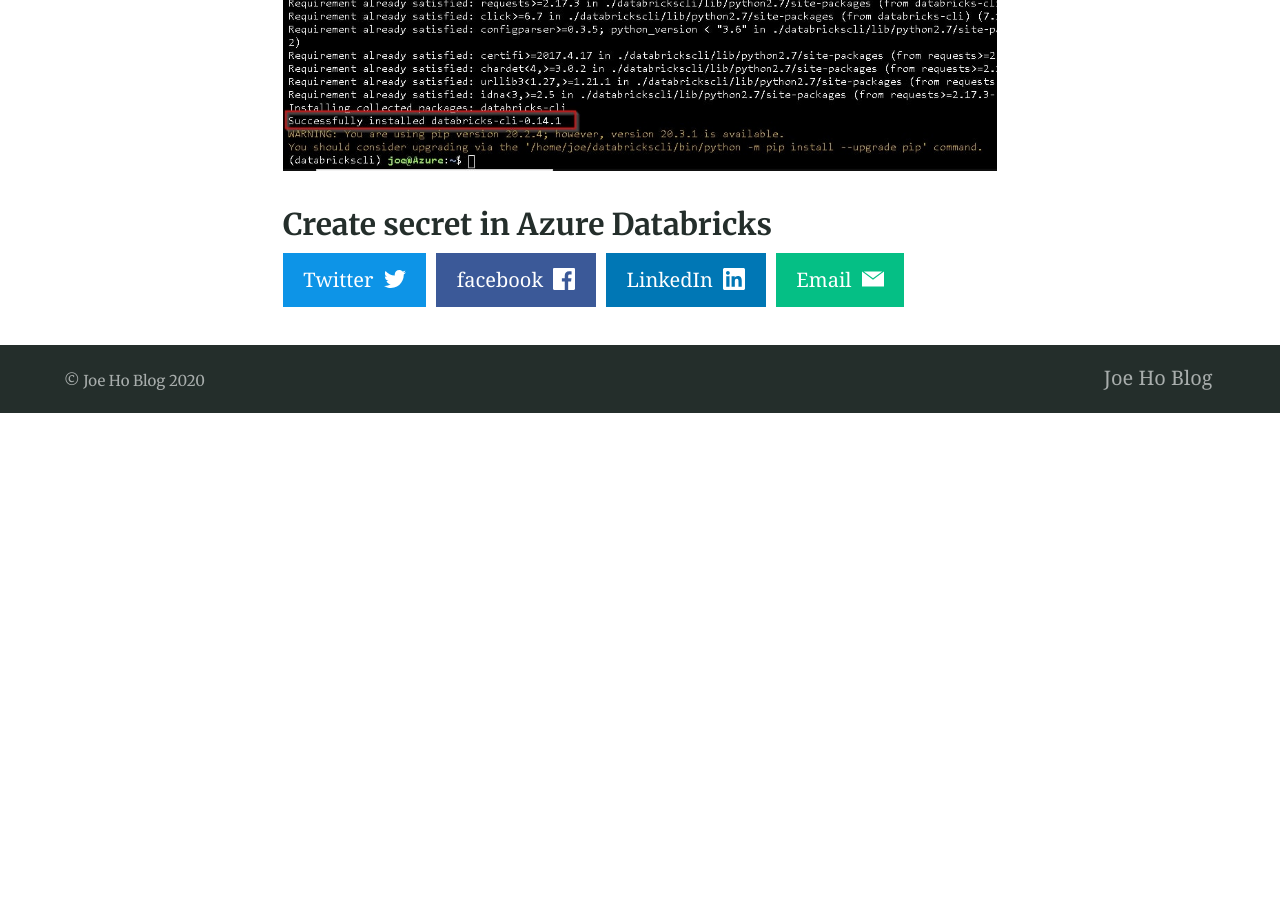
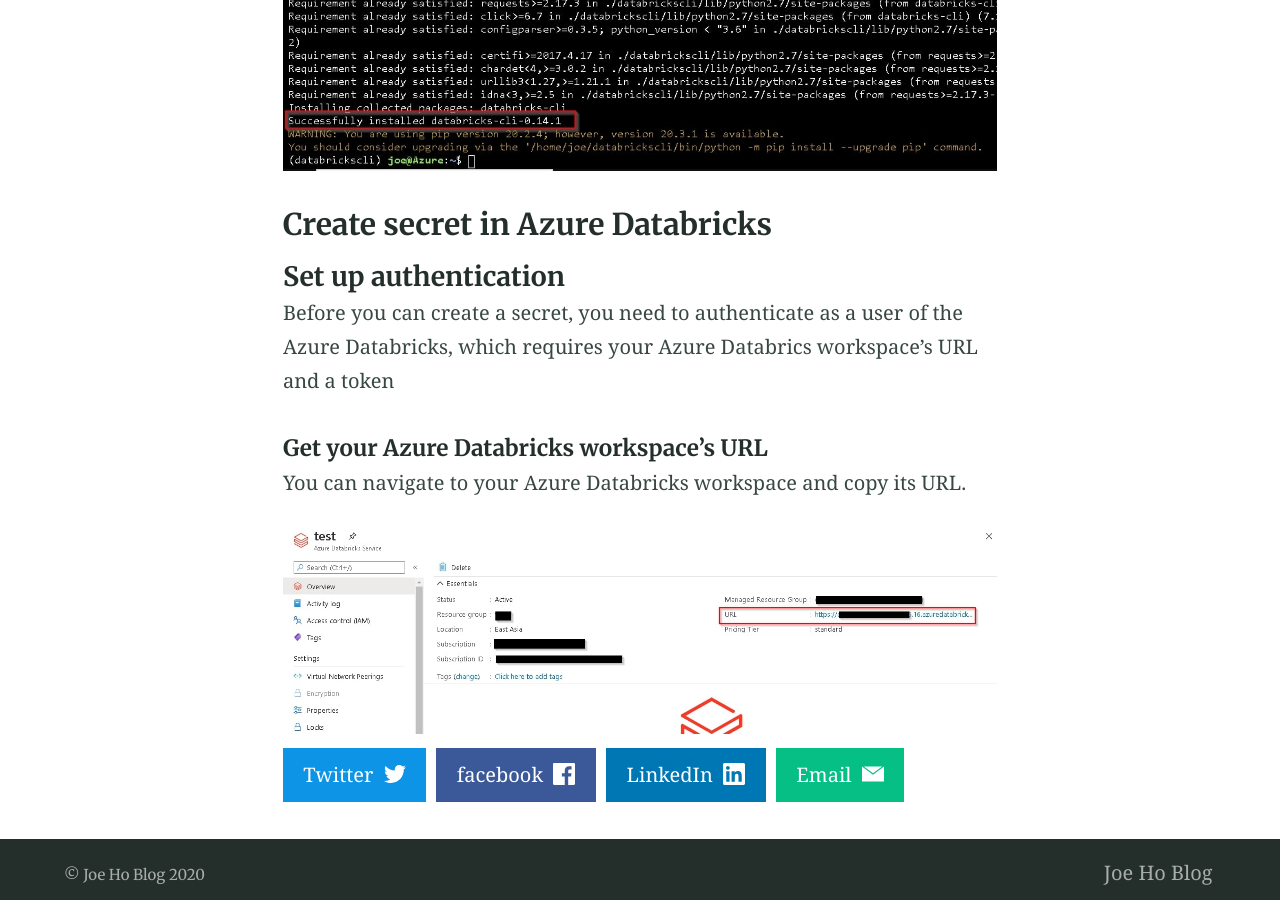
Before and after one commit to JoeHO888/JoeHo888.github.io, a Jekyll site: the page built from _posts/2020-12-19-How-To-Store-Secrets-In-Azure-Databricks.md, in a window 1280 px wide and 900 px high, scrolled down 3019 px. Built offline with Jekyll 4.4.1, drawn with Linux system fonts in a browser that asks for light colours; our own code applies the rules of GitHub Pages for plain Markdown files; comment, search, counter and statistics services are not loaded; before the commit the page ends 3432 px from its top, so only the background shows below that.

Commit message:
Test Databricks Secret Management Blog Post

```diff
--- a/_posts/2020-12-19-How-To-Store-Secrets-In-Azure-Databricks.md
+++ b/_posts/2020-12-19-How-To-Store-Secrets-In-Azure-Databricks.md
@@ -56,3 +56,11 @@
 {% include figure.html image="/images/2020-12-19-How-To-Store-Secrets-In-Azure-Databricks/install-databricks-cli.jpg" %}
 
 ### Create secret in Azure Databricks
+
+#### Set up authentication
+Before you can create a secret, you need to authenticate as a user of the Azure Databricks, which requires your Azure Databrics workspace’s URL and a token
+
+##### Get your Azure Databricks workspace’s URL
+You can navigate to your Azure Databricks workspace and copy its URL.
+
+{% include figure.html image="/images/2020-12-19-How-To-Store-Secrets-In-Azure-Databricks/databricks-url.jpg" %}
```
